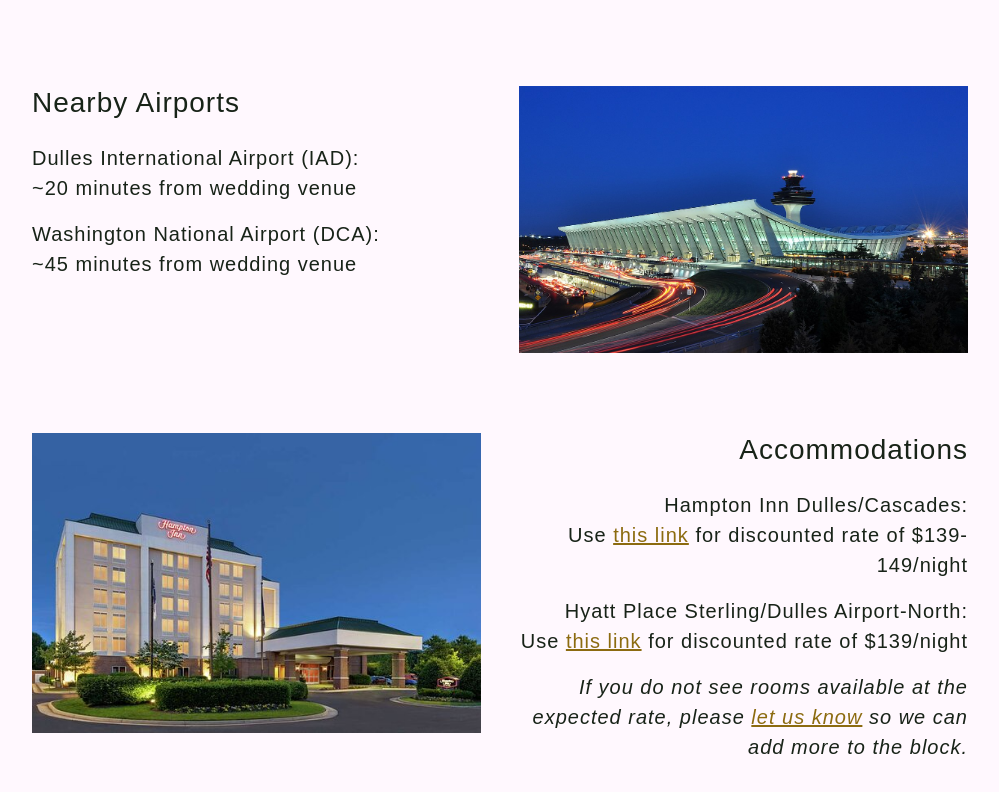
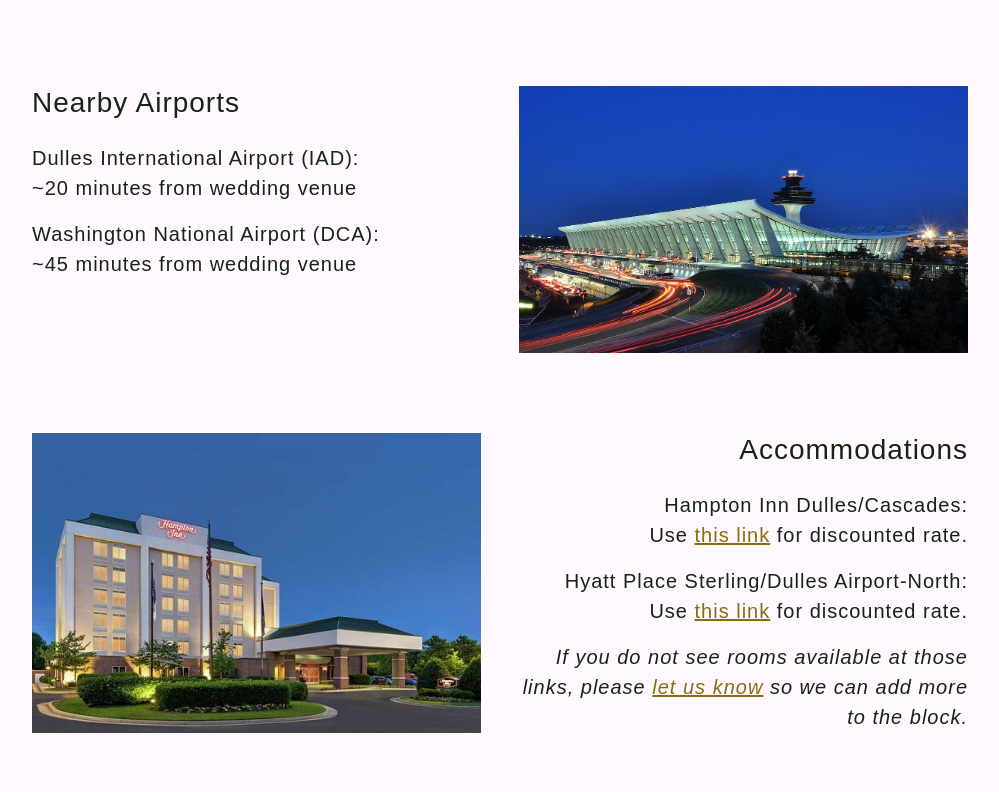
Before and after one commit to HannahStahl/wedding, a React (Create React App) app: page /logistics in a window 1280 px wide. Shown: the part 1022-1814 px from the top of the page, without its empty margins (140-1139 px from the left). Built offline with nearby package versions, Linux system fonts and the light colour scheme; a web font is replaced by a local one.

Commit message:
Update hotel info (remove rates)

```diff
--- a/src/App.css
+++ b/src/App.css
@@ -319,3 +319,14 @@
     text-align: left;
   }
 }
+
+.hotel-note {
+  font-style: italic;
+}
+
+@media all and (min-width: 1100px) {
+  .hotel-note {
+    max-width: 450px;
+    float: right;
+  }
+}
--- a/src/components/Logistics.js
+++ b/src/components/Logistics.js
@@ -80,13 +80,15 @@
             <h1 className="logistics-header">Accommodations</h1>
             <p>
               <b>Hampton Inn Dulles/Cascades:</b><br />
-              Use <a href="http://l.h4.hilton.com/rts/go2.aspx?h=2620167&tp=i-16D9-Ak-a7L-DcqNmR-24-13qKQm-1c-l8f7Zf3UW8-bw91S&x=www.my-event.hilton.com/wasslhx-hcw-f281d9dc-f5eb-4baf-badc-1965309a4260/" target="_blank" rel="noopener noreferrer">this link</a> for discounted rate of $139-149/night
+              Use <a href="http://l.h4.hilton.com/rts/go2.aspx?h=2620167&tp=i-16D9-Ak-a7L-DcqNmR-24-13qKQm-1c-l8f7Zf3UW8-bw91S&x=www.my-event.hilton.com/wasslhx-hcw-f281d9dc-f5eb-4baf-badc-1965309a4260/" target="_blank" rel="noopener noreferrer">this link</a> for discounted rate.
             </p>
             <p>
               <b>Hyatt Place Sterling/Dulles Airport-North:</b><br />
-              Use <a href="https://www.hyatt.com/en-US/group-booking/IADZN/G-BSWB" target="_blank" rel="noopener noreferrer">this link</a> for discounted rate of $139/night
+              Use <a href="https://www.hyatt.com/en-US/group-booking/IADZN/G-BSWB" target="_blank" rel="noopener noreferrer">this link</a> for discounted rate.
             </p>
-            <i>If you do not see rooms available at the expected rate, please <a href="mailto:hannahstahl14@gmail.com">let us know</a> so we can add more to the block.</i>
+            <p className="hotel-note">
+              If you do not see rooms available at those links, please <a href="mailto:hannahstahl14@gmail.com">let us know</a> so we can add more to the block.
+            </p>
           </div>
         </div>
       </Fade>
```
